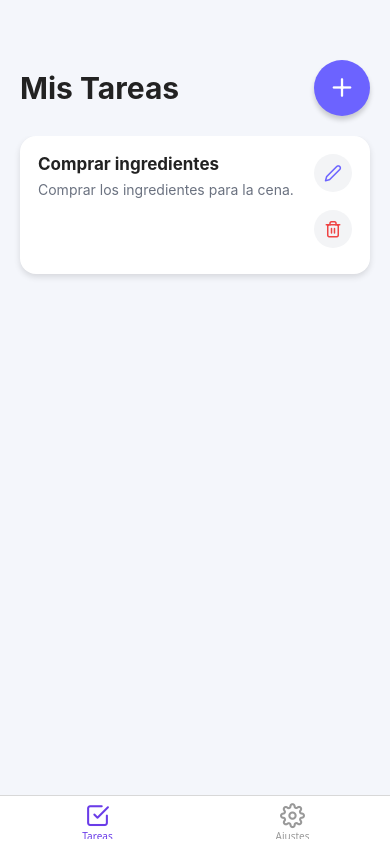
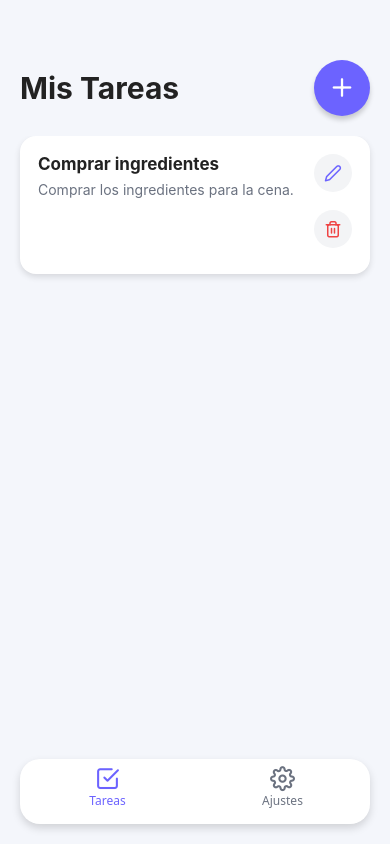
Before and after one commit to alessandergr/GestordeTareas, a React Native app: screen / in a window 390 px wide. Built offline with nearby package versions, Linux system fonts and the light colour scheme.

Commit message:
style: mejorar barra de navegación inferior

```diff
--- a/App.tsx
+++ b/App.tsx
@@ -9,17 +9,49 @@ import TaskFormScreen from './src/screens/TaskFormScreen';
 import SettingsScreen from './src/screens/SettingsScreen';
 
 import { TaskProvider } from './src/context/TaskContext';
+import colors from './src/theme/colors';
 
 const Stack = createNativeStackNavigator();
 const Tab = createBottomTabNavigator();
-// Diseno de nuetro home
+
 function MainTabs() {
   return (
     <Tab.Navigator
       screenOptions={({ route }) => ({
         headerShown: false,
-        tabBarActiveTintColor: '#6A3CE8',
-        tabBarInactiveTintColor: '#999999',
+
+        tabBarActiveTintColor: colors.primary,
+        tabBarInactiveTintColor: colors.gray,
+
+        tabBarStyle: {
+          position: 'absolute',
+          bottom: 20,
+          left: 20,
+          right: 20,
+
+          height: 65,
+
+          borderRadius: 20,
+
+          backgroundColor: colors.white,
+
+          elevation: 8,
+
+          shadowColor: '#000',
+          shadowOffset: {
+            width: 0,
+            height: 4,
+          },
+          shadowOpacity: 0.15,
+          shadowRadius: 8,
+
+          borderTopWidth: 0,
+        },
+
+        tabBarLabelStyle: {
+          fontSize: 12,
+          marginBottom: 5,
+        },
 
         tabBarIcon: ({ color, size }) => {
           let icono: any = 'check-square';
@@ -28,7 +60,13 @@ function MainTabs() {
             icono = 'settings';
           }
 
-          return <Feather name={icono} size={size} color={color} />;
+          return (
+            <Feather
+              name={icono}
+              size={size}
+              color={color}
+            />
+          );
         },
       })}
     >
@@ -38,7 +76,6 @@ function MainTabs() {
   );
 }
 
-//Aqui nos movemos y aparte nos dejan tambien usar el CRUD//
 export default function App() {
   return (
     <TaskProvider>
```
